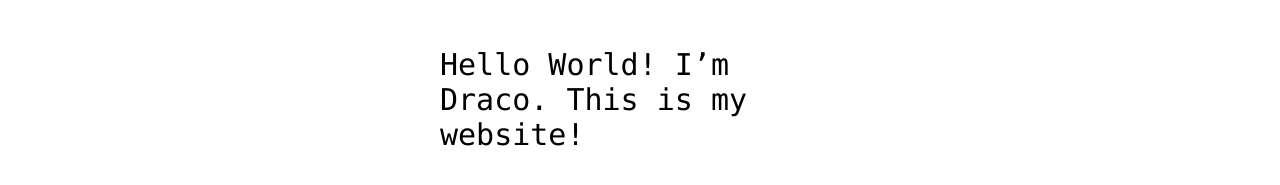
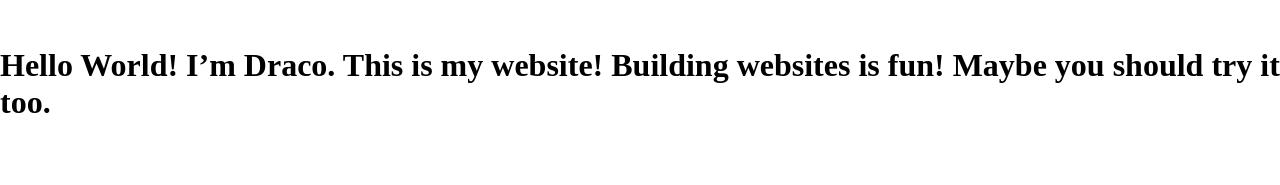
Before and after one commit to Dr4coDragon/Dr4coDragon.github.io, a plain HTML site: page index.html in a window 1280 px wide. Shown: the part 341-526 px from the top of the page. Drawn offline with Linux system fonts and the light colour scheme.

Commit message:
Updated index

```diff
--- a/index.html
+++ b/index.html
@@ -12,6 +12,11 @@
 <img src="https://octodex.github.com/images/daftpunktocat-thomas.gif" id="octocat" alt="octocat-gif" />
 
 <!-- Change this code here by copy and pasting your template on line 15 -->
-<p>Hello World! I’m Draco. This is my website!</p>
+<h1>
+  Hello World! I’m Draco. This is my website!
+
+  Building websites is fun! Maybe you should try it too.
+</h1>
+
 </body>
 </html>
```
